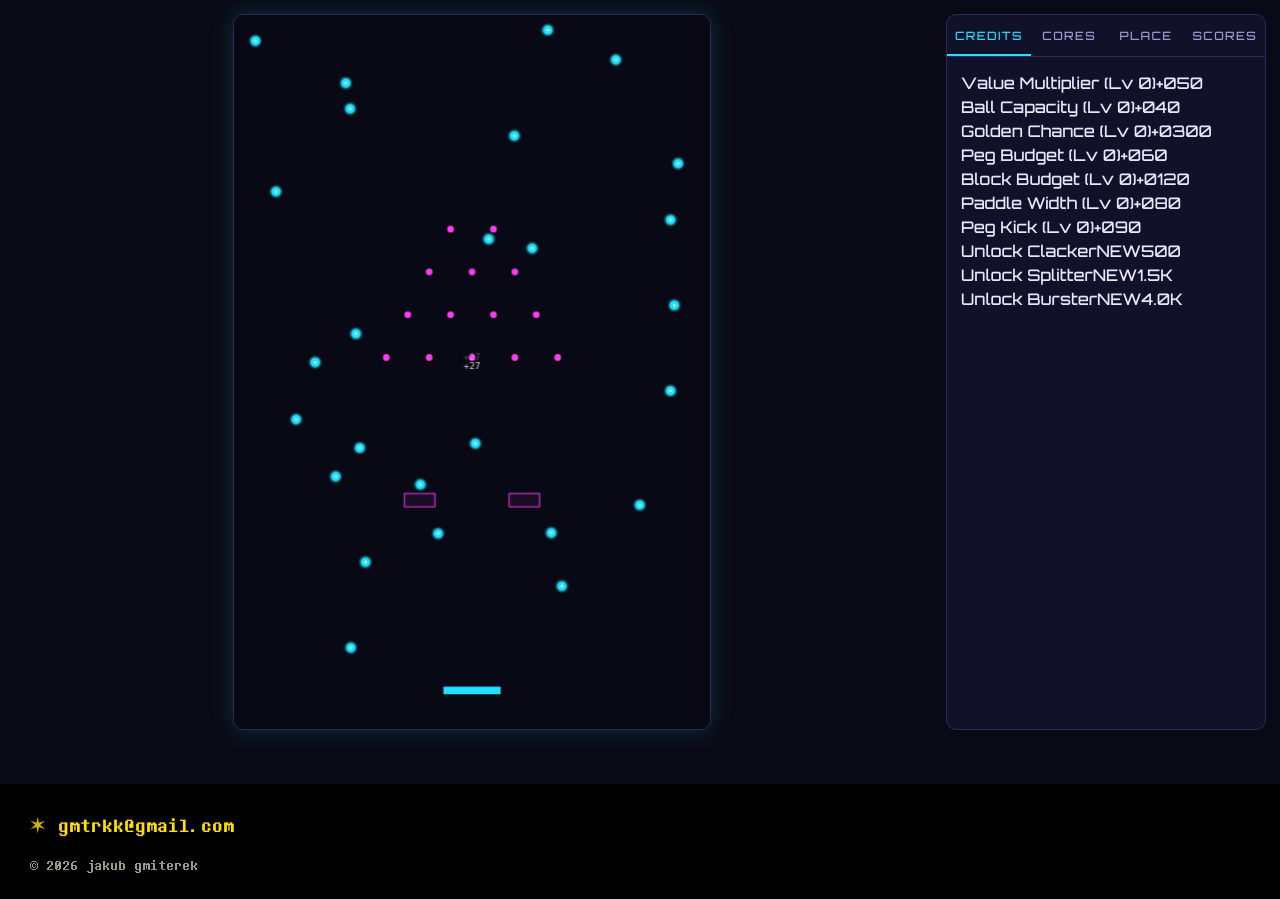
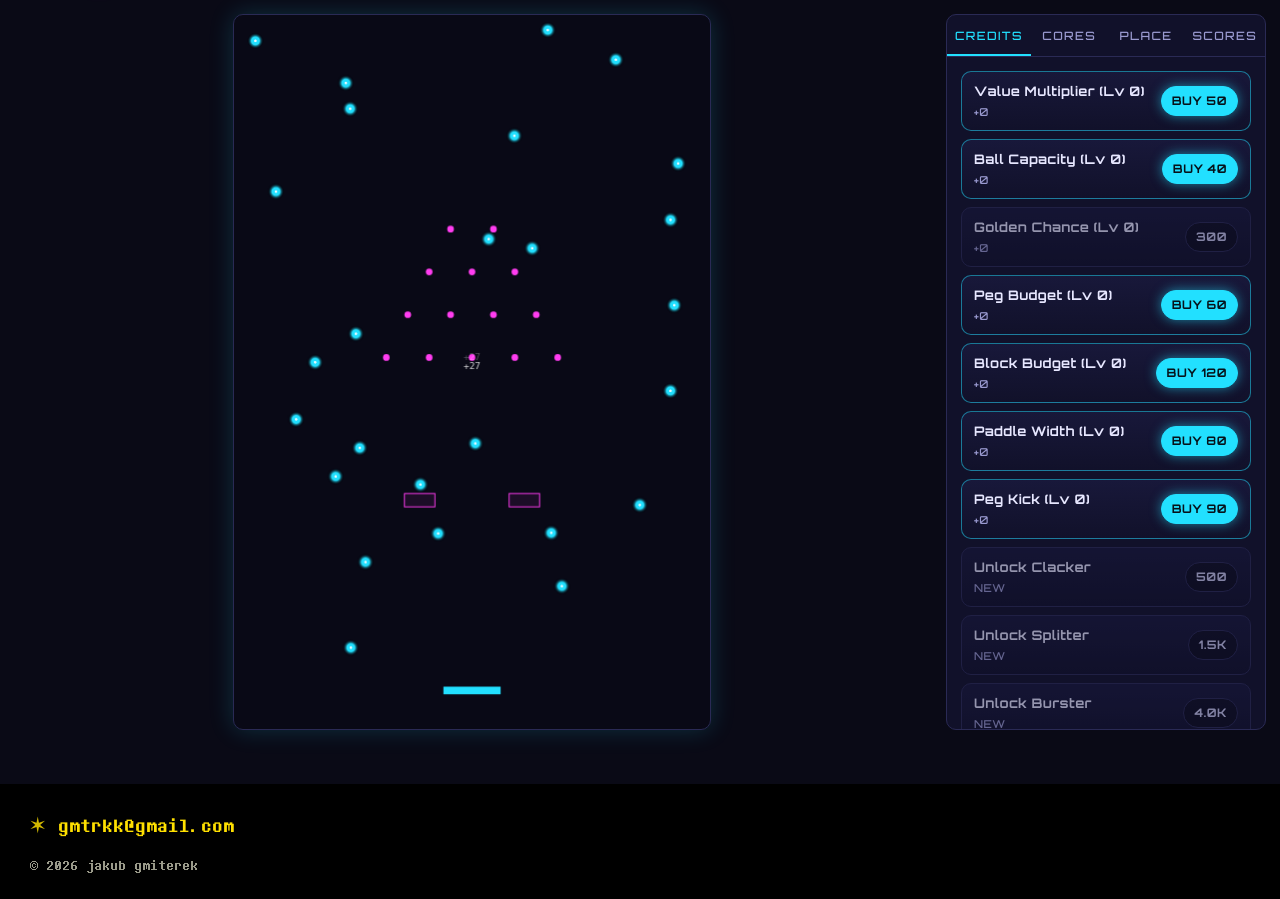
Before and after one commit to gmtrk/gmiterdev_public, a Django app: page /ricochet/ in a window 1280 px wide. Shown: the part 49-948 px from the top of the page. Run offline with Django 5.2, Linux system fonts and the light colour scheme; data comes from the database, SQL or seed files in the repository; data that the repository does not hold is empty; some libraries are stand-ins or nearby versions; some web fonts are replaced.

Commit message:
feat(ricochet): style shop rows + tool/preset buttons (clear affordance)
The shop rows (.rc-row/.rc-row__label/__effect/__cost) and the Place panel's
.rc-tool/.rc-preset buttons had zero CSS and fell back to default browser
buttons. Add a Neon Arcade shop-row block (gradient button, hover glow, active
press, focus-visible outline, two-line label grid + cost chip), an affordable
state (glowing cyan BUY pill), dimmed unaffordable and dashed disabled
(MAX/OWNED) states, and neon tool/preset buttons with an unmistakable filled
.rc-tool--active state. Affordable Credits rows now read 'BUY <cost>'.

```diff
--- a/ricochet/static/ricochet/css/ricochet.css
+++ b/ricochet/static/ricochet/css/ricochet.css
@@ -243,6 +243,187 @@ body.rc-body {
   cursor: pointer;
 }
 
+/* --- Shop rows (Credits + Cores tabs) ------------------------------------ */
+/* renderShop emits <button class="rc-row [rc-row--afford]"> with
+   .rc-row__label / .rc-row__effect / .rc-row__cost children. Give them clear
+   button affordance, a two-line label grid, and a cost chip on the right. */
+.rc-shop {
+  display: flex;
+  flex-direction: column;
+  gap: 8px;
+}
+
+.rc-row {
+  display: grid;
+  grid-template-columns: 1fr auto;
+  grid-template-rows: auto auto;
+  align-items: center;
+  gap: 2px 10px;
+  width: 100%;
+  padding: 10px 12px;
+  background: linear-gradient(180deg, #18183a 0%, #11112a 100%);
+  border: 1px solid var(--rc-line);
+  border-radius: 10px;
+  color: #e7e7ff;
+  font: inherit;
+  text-align: left;
+  cursor: pointer;
+  transition: border-color 0.12s ease, box-shadow 0.12s ease, transform 0.05s ease;
+}
+
+.rc-row:hover {
+  border-color: var(--rc-cyan);
+  box-shadow: 0 0 14px rgba(34, 224, 255, 0.28);
+}
+
+.rc-row:active {
+  transform: translateY(1px);
+}
+
+.rc-row:focus-visible {
+  outline: 2px solid var(--rc-cyan);
+  outline-offset: 2px;
+}
+
+.rc-row__label {
+  grid-column: 1;
+  grid-row: 1;
+  font-size: 0.82rem;
+  font-weight: 700;
+  letter-spacing: 0.03em;
+}
+
+.rc-row__effect {
+  grid-column: 1;
+  grid-row: 2;
+  font-size: 0.68rem;
+  letter-spacing: 0.04em;
+  color: #9a9ad0;
+}
+
+.rc-row__cost {
+  grid-column: 2;
+  grid-row: 1 / span 2;
+  align-self: center;
+  justify-self: end;
+  padding: 5px 10px;
+  border: 1px solid var(--rc-line);
+  border-radius: 999px;
+  background: rgba(10, 10, 22, 0.6);
+  color: #c8c8ee;
+  font-size: 0.74rem;
+  font-weight: 700;
+  letter-spacing: 0.04em;
+  white-space: nowrap;
+}
+
+/* Unaffordable: dim the whole row so it reads as "not yet". */
+.rc-row:not(.rc-row--afford):not([disabled]) {
+  opacity: 0.62;
+}
+
+/* Affordable: light up the cost chip as a glowing cyan BUY pill. */
+.rc-row--afford {
+  border-color: rgba(34, 224, 255, 0.5);
+}
+
+.rc-row--afford .rc-row__cost {
+  background: var(--rc-cyan);
+  border-color: var(--rc-cyan);
+  color: #06121a;
+  box-shadow: 0 0 12px rgba(34, 224, 255, 0.55);
+}
+
+/* Disabled (MAX / OWNED): dashed, muted, not clickable. */
+.rc-row[disabled] {
+  cursor: default;
+  opacity: 0.45;
+  border-style: dashed;
+  box-shadow: none;
+}
+
+.rc-row[disabled]:hover {
+  border-color: var(--rc-line);
+  box-shadow: none;
+}
+
+.rc-row[disabled] .rc-row__cost {
+  background: transparent;
+  border-style: dashed;
+  color: #7a7ab0;
+}
+
+/* --- Place tab: tool + preset buttons + instructions --------------------- */
+.rc-toolrow,
+.rc-presetrow {
+  display: flex;
+  gap: 8px;
+  flex-wrap: wrap;
+}
+
+.rc-presetrow {
+  margin-bottom: 4px;
+}
+
+.rc-tool,
+.rc-preset {
+  flex: 1 1 0;
+  min-width: 64px;
+  padding: 9px 10px;
+  background: transparent;
+  border: 1px solid var(--rc-line);
+  border-radius: 8px;
+  color: #c8c8ee;
+  font: inherit;
+  font-size: 0.74rem;
+  text-transform: uppercase;
+  letter-spacing: 0.08em;
+  cursor: pointer;
+  transition: border-color 0.12s ease, box-shadow 0.12s ease, color 0.12s ease;
+}
+
+.rc-tool:hover,
+.rc-preset:hover {
+  border-color: var(--rc-cyan);
+  color: var(--rc-cyan);
+  box-shadow: 0 0 10px rgba(34, 224, 255, 0.22);
+}
+
+.rc-tool:focus-visible,
+.rc-preset:focus-visible {
+  outline: 2px solid var(--rc-cyan);
+  outline-offset: 2px;
+}
+
+/* Unmistakable active tool state: filled + glowing. */
+.rc-tool--active {
+  background: var(--rc-cyan);
+  border-color: var(--rc-cyan);
+  color: #06121a;
+  font-weight: 700;
+  box-shadow: 0 0 14px rgba(34, 224, 255, 0.5);
+}
+
+.rc-place-hint {
+  margin: 0 0 12px;
+  font-size: 0.72rem;
+  line-height: 1.5;
+  color: #9a9ad0;
+}
+
+.rc-place-subhead {
+  margin: 10px 0 6px;
+  font-size: 0.64rem;
+  text-transform: uppercase;
+  letter-spacing: 0.16em;
+  color: var(--rc-cyan);
+}
+
+/* Arena cursor affordance while the Place tab is active. */
+.rc-canvas--place {
+  cursor: crosshair;
+}
+
 @media (max-width: 800px) {
   body.rc-body {
     overflow: auto;
--- a/ricochet/static/ricochet/js/ui.js
+++ b/ricochet/static/ricochet/js/ui.js
@@ -208,7 +208,10 @@ export function renderShop(tab, { container, state, onBuy, rows }) {
 
     const price = document.createElement('span');
     price.className = 'rc-row__cost';
-    price.textContent = maxed ? (isUnlock ? 'OWNED' : 'MAX') : formatNumber(cost);
+    // Affordable rows read "BUY <cost>" so the cyan pill clearly invites a click.
+    price.textContent = maxed
+      ? (isUnlock ? 'OWNED' : 'MAX')
+      : (afford ? 'BUY ' + formatNumber(cost) : formatNumber(cost));
 
     row.append(label, effect, price);
     row.addEventListener('click', () => onBuy(def.id));
```
